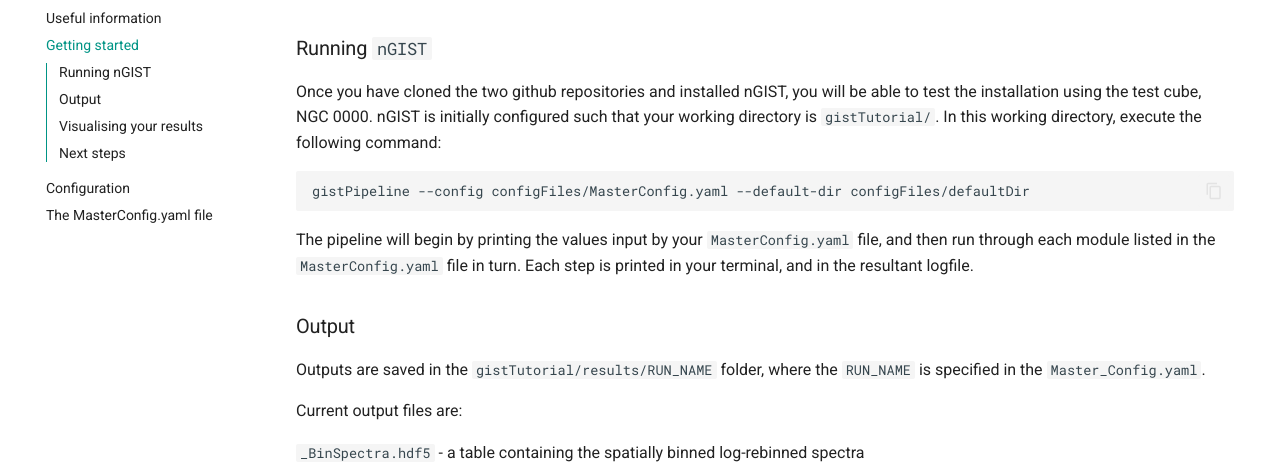
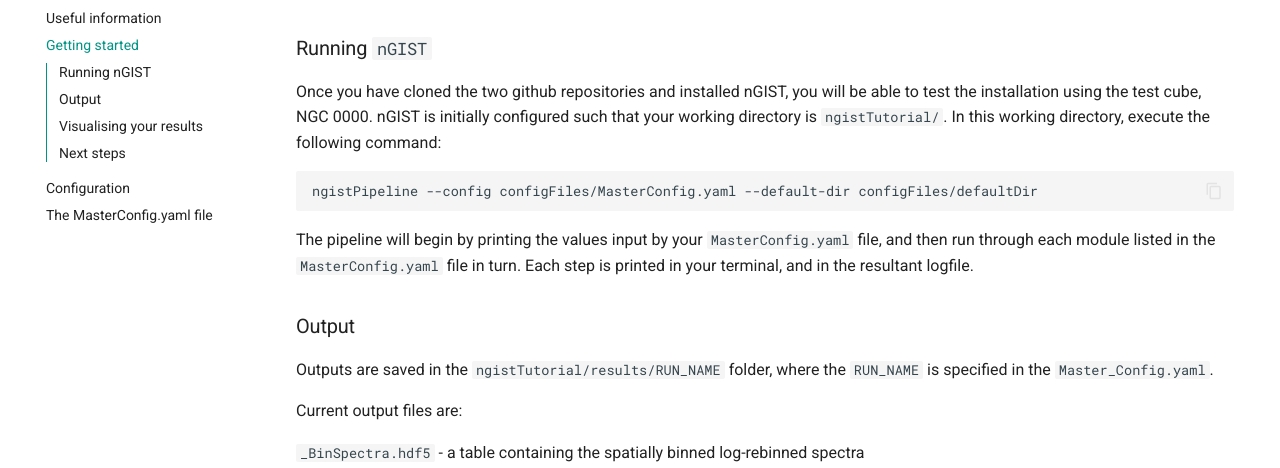
Before and after one commit to geckos-survey/gist-documentation, an MkDocs documentation site: the page built from docs/usage/gettingstarted.md, in a window 1280 px wide and 1400 px high. Shown: the part 195-663 px from the top of the window. Built offline with MkDocs 1.6.1 and Material for MkDocs 9.7.7, drawn with Linux system fonts in a browser that asks for light colours.

Commit message:
Update gettingstarted.md

````diff
--- a/docs/usage/gettingstarted.md
+++ b/docs/usage/gettingstarted.md
@@ -1,16 +1,16 @@
 # Getting started
 
 ### Running `nGIST`
-Once you have cloned the two github repositories and installed nGIST, you will be able to test the installation using the test cube, NGC 0000. nGIST is initially configured such that your working directory is `gistTutorial/`. In this working directory, execute the following command:
+Once you have cloned the two github repositories and installed nGIST, you will be able to test the installation using the test cube, NGC 0000. nGIST is initially configured such that your working directory is `ngistTutorial/`. In this working directory, execute the following command:
 
 ```
-gistPipeline --config configFiles/MasterConfig.yaml --default-dir configFiles/defaultDir
+ngistPipeline --config configFiles/MasterConfig.yaml --default-dir configFiles/defaultDir
 ```
 
 The pipeline will begin by printing the values input by your `MasterConfig.yaml` file, and then run through each module listed in the `MasterConfig.yaml` file in turn. Each step is printed in your terminal, and in the resultant logfile.
 
 ### Output
-Outputs are saved in the `gistTutorial/results/RUN_NAME` folder, where the `RUN_NAME` is specified in the `Master_Config.yaml`.
+Outputs are saved in the `ngistTutorial/results/RUN_NAME` folder, where the `RUN_NAME` is specified in the `Master_Config.yaml`.
 
 Current output files are:
 
@@ -44,7 +44,7 @@
 ### Visualising your results
 While the `MAPS.fits` files can be read in and plotted using e.g. python, the original GIST pipeline also developed the Mapviewer software, which enables a quick-look at your data. To use, run:
 ```py
-mapviewer
+Mapviewer
 ```
 in your terminal, making sure that you are using the python environment in which nGIST is installed.
 
````
